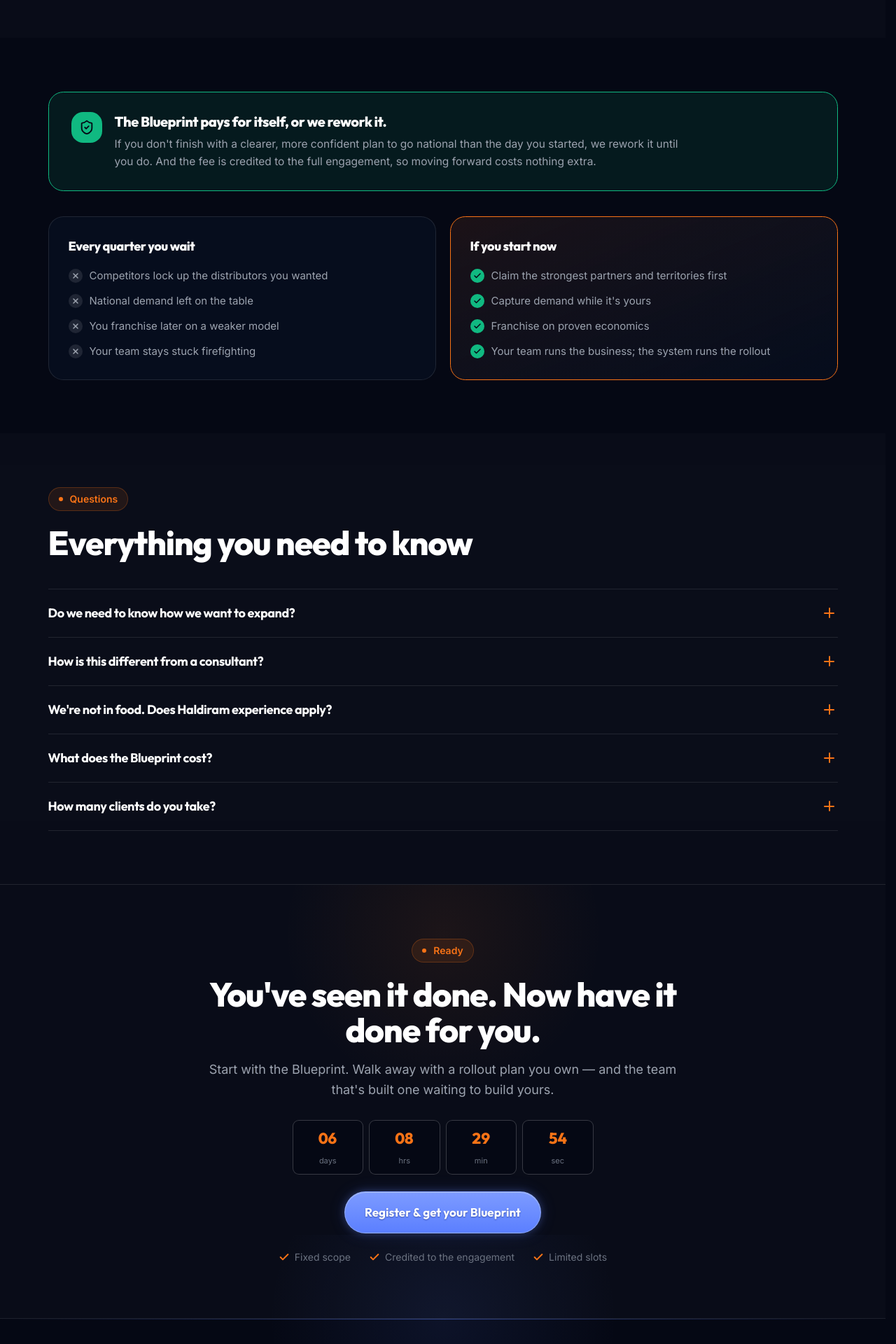
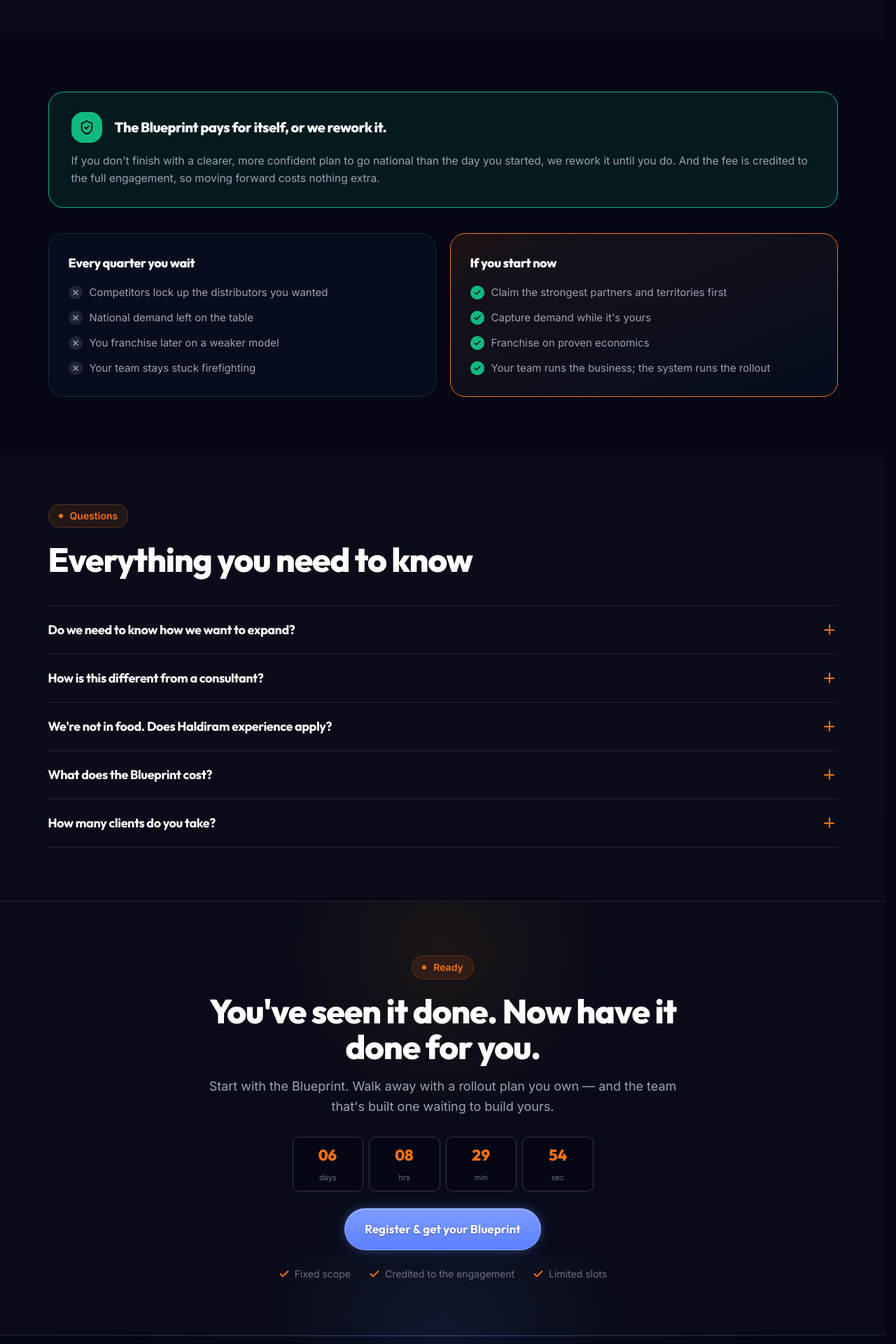
Before and after one commit to iim-marketers/growthrush-ai-landing, a Next.js app: page / in a window 1280 px wide. Shown: the part 8340-10260 px from the top of the page at 70% size. Built offline with nearby package versions, Linux system fonts and the light colour scheme; no server answers.

Commit message:
UI updates

```diff
--- a/src/components/landing/final-cta.tsx
+++ b/src/components/landing/final-cta.tsx
@@ -11,7 +11,10 @@ export function FinalCta() {
       className="border-t border-hairline bg-white/2"
       innerClassName="text-center"
       backdrop={
-        <div className="pointer-events-none absolute inset-0 overflow-hidden" aria-hidden>
+        <div
+          className="pointer-events-none absolute inset-0 overflow-hidden"
+          aria-hidden
+        >
           <div className="glow glow-warm -top-40 left-1/2 h-115 w-115 -translate-x-1/2" />
         </div>
       }
@@ -25,20 +28,20 @@ export function FinalCta() {
           {finalCta.body}
         </p>
 
-        <Countdown className="mx-auto mb-6 max-w-[26.875rem]" />
+        <Countdown className="mx-auto mb-6 max-w-107.5" />
 
         <CtaButton size="big" className="max-sm:w-full max-sm:text-center">
           {finalCta.cta}
         </CtaButton>
 
-        <div className="mt-6 flex flex-wrap justify-center gap-x-6.5 gap-y-2 text-sm text-faint">
+        <ul className="hidden mx-auto mt-6 md:flex w-fit flex-col gap-2.5 text-left text-sm text-faint sm:w-auto sm:flex-row sm:flex-wrap sm:justify-center sm:gap-x-6.5 sm:gap-y-2">
           {finalCta.trust.map((item) => (
-            <span key={item} className="flex items-center gap-1.75">
-              <Check className="size-4 text-orange" strokeWidth={3} />
+            <li key={item} className="flex items-center gap-1.75">
+              <Check className="size-4 shrink-0 text-orange" strokeWidth={3} />
               {item}
-            </span>
+            </li>
           ))}
-        </div>
+        </ul>
       </Reveal>
     </Frame>
   );
--- a/src/components/landing/guarantee.tsx
+++ b/src/components/landing/guarantee.tsx
@@ -8,18 +8,14 @@ export function Guarantee() {
   return (
     <Frame>
       <Reveal>
-        <div className="flex items-start gap-4.5 rounded-2xl border border-success bg-success/10 px-6 py-7 sm:px-8">
-          <span className="grid size-11 shrink-0 place-items-center rounded-xl bg-success">
-            <ShieldCheck className="size-5.5 text-background" />
-          </span>
-          <div>
-            <h3 className="mb-1.5 text-xl font-extrabold">
-              {guarantee.title}
-            </h3>
-            <p className="max-w-[52em] text-[15.5px] text-subtle">
-              {guarantee.body}
-            </p>
+        <div className="rounded-2xl border border-success bg-success/10 px-6 py-7 sm:px-8">
+          <div className="flex items-center gap-4.5">
+            <span className="grid size-11 shrink-0 place-items-center rounded-xl bg-success">
+              <ShieldCheck className="size-5.5 text-background" />
+            </span>
+            <h3 className="text-xl font-extrabold">{guarantee.title}</h3>
           </div>
+          <p className="mt-3.5 text-[15.5px] text-subtle">{guarantee.body}</p>
         </div>
       </Reveal>
 
@@ -31,7 +27,10 @@ export function Guarantee() {
             </h3>
             <ul className="grid gap-3">
               {inaction.wait.points.map((point) => (
-                <li key={point} className="flex gap-2.5 text-[15px] text-subtle">
+                <li
+                  key={point}
+                  className="flex gap-2.5 text-[15px] text-subtle"
+                >
                   <CrossIcon className="mt-0.5" />
                   {point}
                 </li>
@@ -47,7 +46,10 @@ export function Guarantee() {
             </h3>
             <ul className="grid gap-3">
               {inaction.act.points.map((point) => (
-                <li key={point} className="flex gap-2.5 text-[15px] text-subtle">
+                <li
+                  key={point}
+                  className="flex gap-2.5 text-[15px] text-subtle"
+                >
                   <CheckIcon className="mt-0.5" />
                   {point}
                 </li>
```
